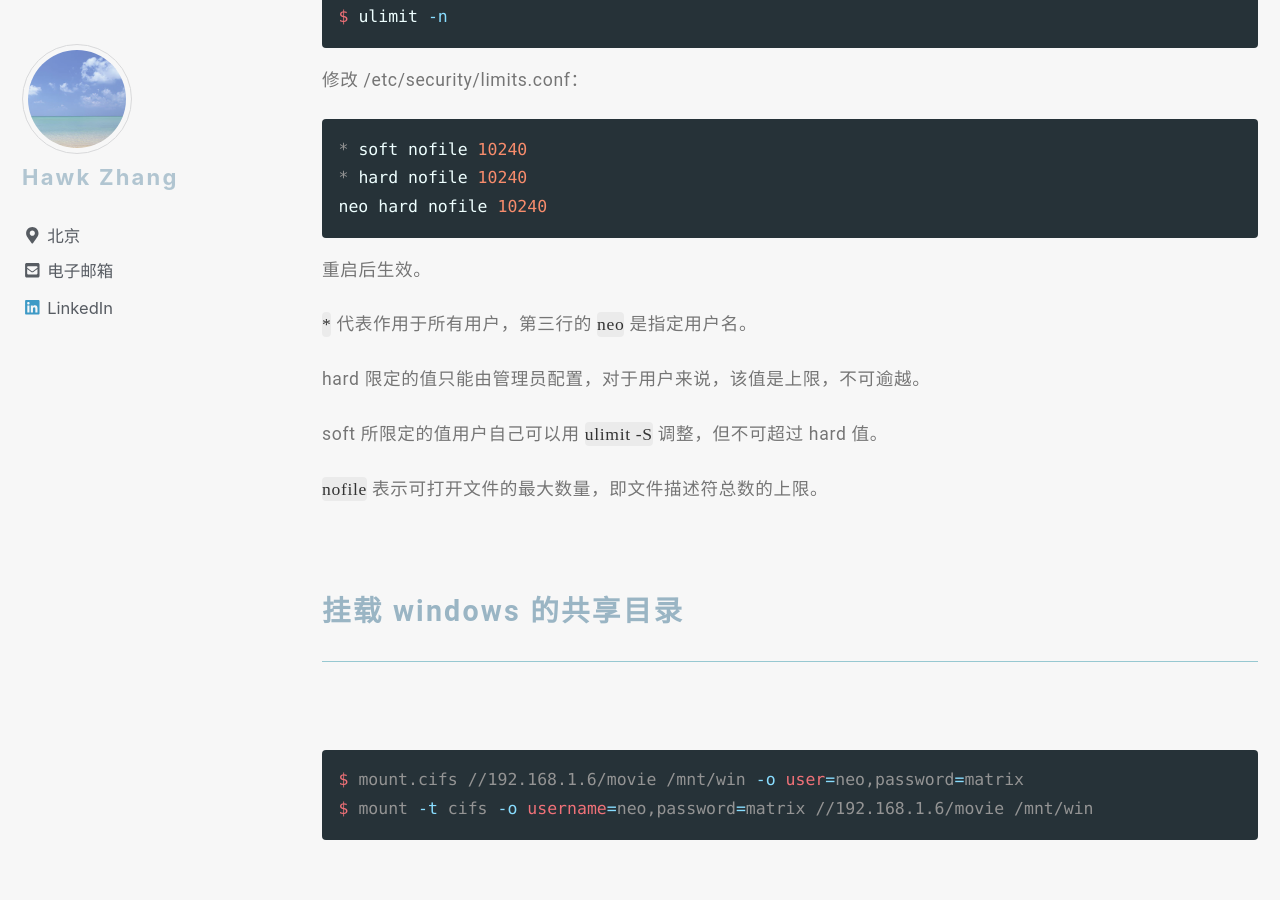
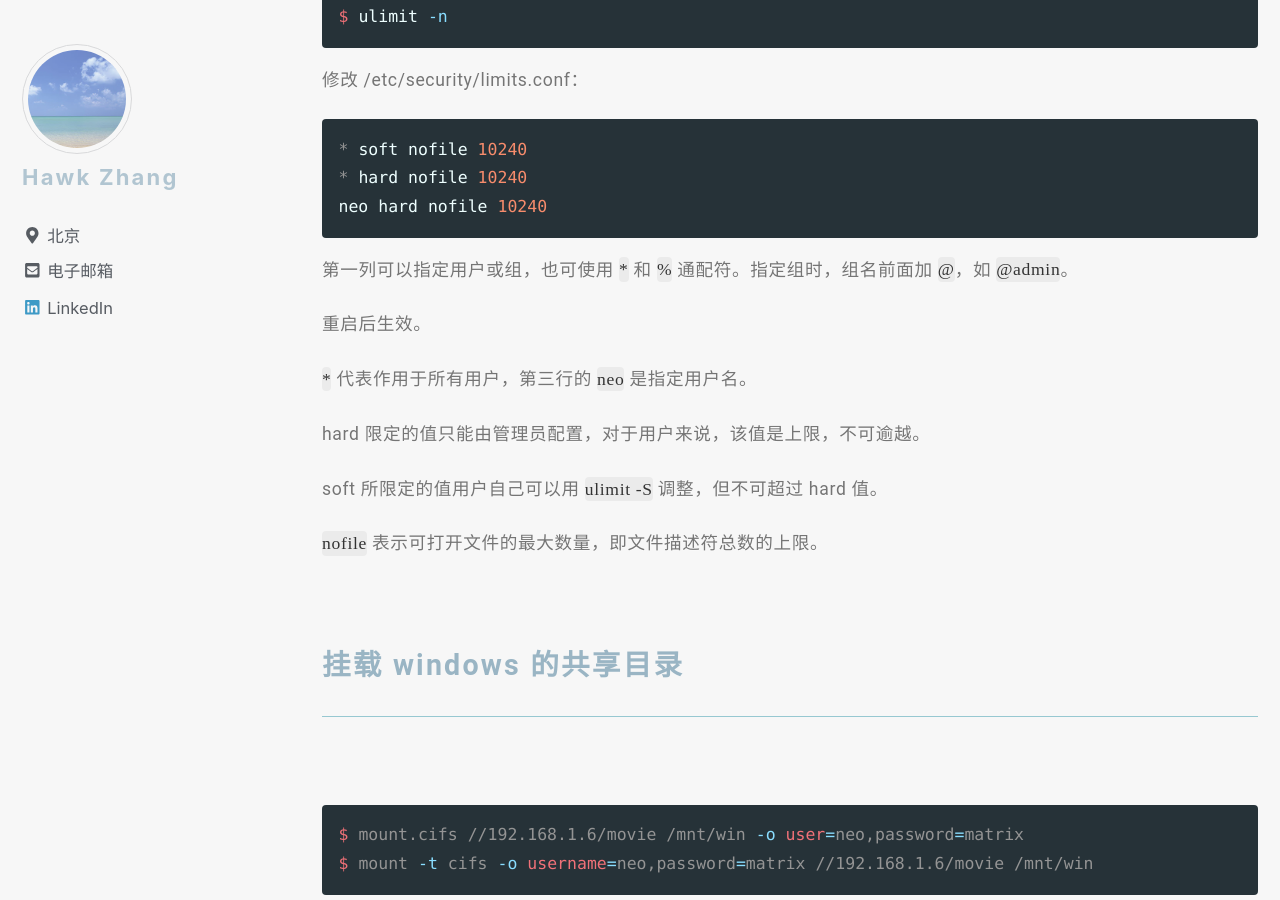
Before and after one commit to narru888/linotes_note, a Jekyll site: the page built from _posts/devop/2017-05-01-interview.md, in a window 1280 px wide and 900 px high, scrolled down 1137 px. Built offline with Jekyll 4.4.1, drawn with Linux system fonts in a browser that asks for light colours; nearby versions of some CDN libraries; a script that is not in the unit is left out.

Commit message:
update on 2018-12-07 15:50:01 CST

````diff
--- a/_posts/devop/2017-05-01-interview.md
+++ b/_posts/devop/2017-05-01-interview.md
@@ -32,6 +32,8 @@
 neo hard nofile 10240
 ```
 
+第一列可以指定用户或组，也可使用 `*` 和 `%` 通配符。指定组时，组名前面加 `@`，如 `@admin`。
+
 重启后生效。
 
 `*` 代表作用于所有用户，第三行的 `neo` 是指定用户名。
````
